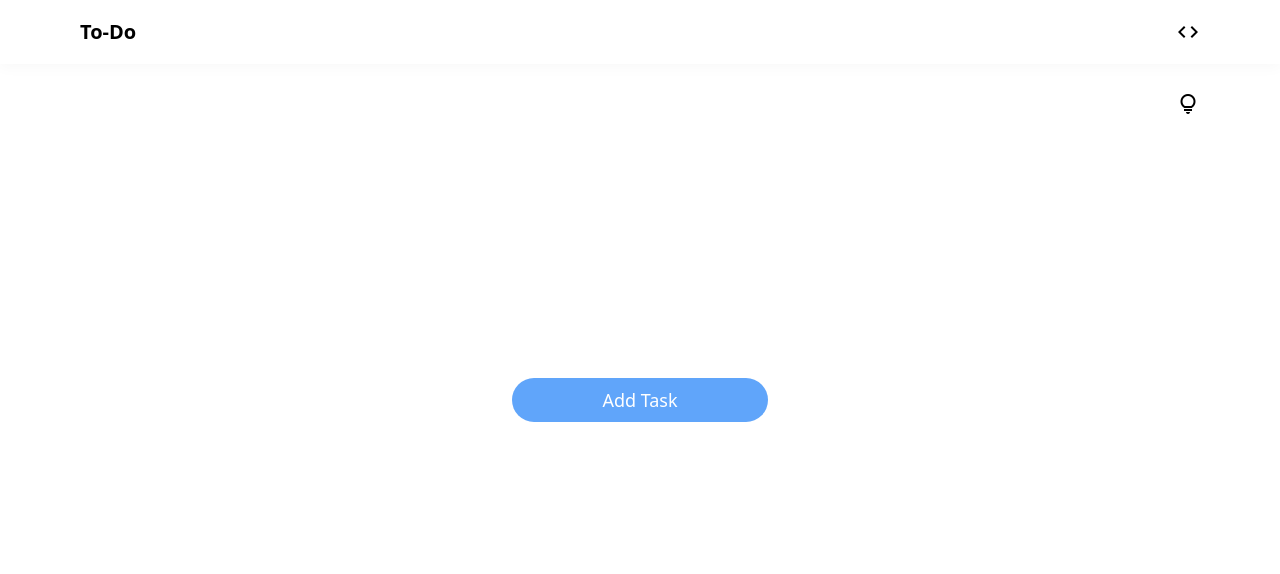
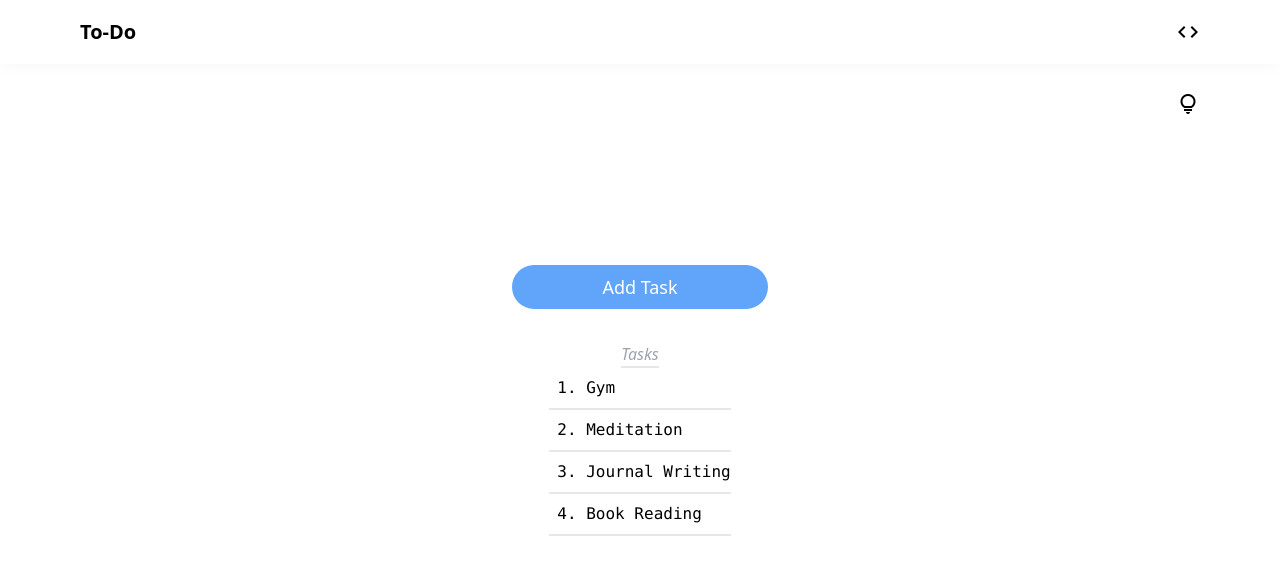
Before and after one commit to abno-24/To-Do-App, a Vue app: page / in a window 1280 px wide. Shown: the top 574 px of the page. Built offline with nearby package versions, Linux system fonts and the light colour scheme.

Commit message:
Worked on task list

```diff
--- a/src/App.vue
+++ b/src/App.vue
@@ -1,20 +1,23 @@
 <template>
-  <div id="app">
+  <div id="app" class="flex flex-col">
     <Header />
-    <ToDo />
     <Info />
-    <div v-for="task in tasks" :key="task">
-      <p>task</p>
+    <NewTask />
+    <hr class="my-4 bg-white" />
+    <div class="border-b-2 border-gray-200 max-md:w-[90%]">
+        <p class="italic font-extralight text-gray-400">Tasks</p>
     </div>
+    <ul class="max-md:w-[85%]">
+      <TaskList v-for="task in tasks" :key="task" :tasks="task" />
+    </ul>
   </div>
 </template>
-<script>
+<script setup>
 import Header from './components/Header.vue';
-import ToDo from './components/ToDo.vue';
+import NewTask from './components/NewTask.vue';
 import Info from './components/Info.vue';
+import TaskList from './components/TaskList.vue'
 
-export default {
-    setup() {
 const tasks = [
   {
     id: 1,
@@ -22,15 +25,19 @@ export default {
   },
   {
     id: 2,
+    name: "Meditation",
+  },
+  {
+    id: 3,
+    name: "Journal Writing",
+  },
+  {
+    id: 4,
     name: "Book Reading",
   },
 ]
 
-      return tasks;
-    },
-    components: { Header, ToDo, Info }
-}
+components: { Header, NewTask, Info, TaskList }
 </script>
 
-<style>
-</style>
+<style></style>
--- a/src/components/ToDo.vue
+++ b/src/components/NewTask.vue
@@ -1,11 +1,11 @@
 <template>
     <button v-if="toggleForm == false"
-        class="bg-blue-400 rounded-3xl px-4 py-2 w-[20%] max-lg:w-[50%] text-white text-lg hover:scale-95 transition-transform"
+        class="block bg-blue-400 rounded-3xl px-4 py-2 w-[20%] max-lg:w-[50%] text-white text-lg hover:scale-95 transition-transform"
         @click="displayForm">
         Add Task
     </button>
     <div v-if="toggleForm == true" class="w-full mx-auto flex justify-center items-center">
-        <form class="w-[60%] flex justify-center items-center flex-col gap-y-6 max-md:w-[100%] max-lg:w-[90%]">
+        <form class="w-[60%] flex justify-center items-center flex-col gap-y-6 max-md:w-[100%] max-lg:w-[90%] lg:w-[90%]">
             <div class="flex flex-col w-[50%] gap-y-1 max-md:w-[90%] max-lg:w-[80%]">
                 <label for="task">Task Name</label>
                 <input type="text" id="task" v-model="taskName" required
@@ -32,7 +32,7 @@
                     class="p-3 border-2 border-gray-400-200 top-7 rounded-lg shadow-[0_8px_14px_1px_rgba(96,165,250,0.1)] outline-none"
                     placeholder="Name">
             </div>
-            <div class="flex justify-end items-center w-[50%] max-md:w-[90%] max-lg:w-[80%] gap-4">
+            <div class="flex justify-end items-center mt-4 w-[50%] max-md:w-[90%] max-lg:w-[80%] gap-4">
                 <button type="submit"
                     class="bg-green-400 rounded-3xl px-4 py-2 self-end w-[20%] max-lg:w-[30%] text-white text-lg hover:scale-95 transition-transform"
                     @click="saveData">
--- /dev/null
+++ b/src/components/TaskList.vue
@@ -0,0 +1,9 @@
+<template>
+    <li class="border-b-2 w-full py-2 pl-2 font-mono">
+        {{ tasks.id }}. {{ tasks.name }}
+    </li>
+</template>
+<script setup>
+defineProps(['tasks'])
+</script>
+<style></style>
```
Lines whose indentation alone changed are shown as unchanged.
